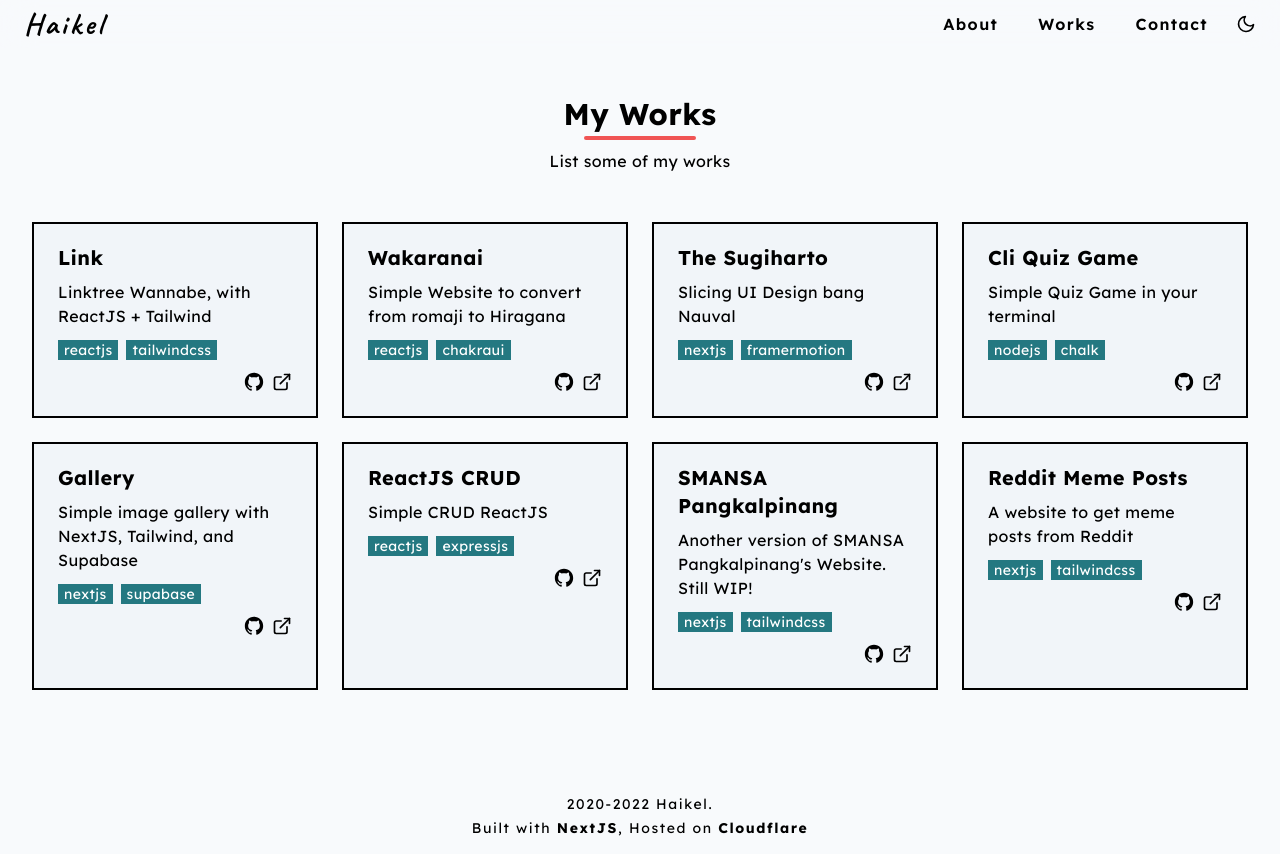
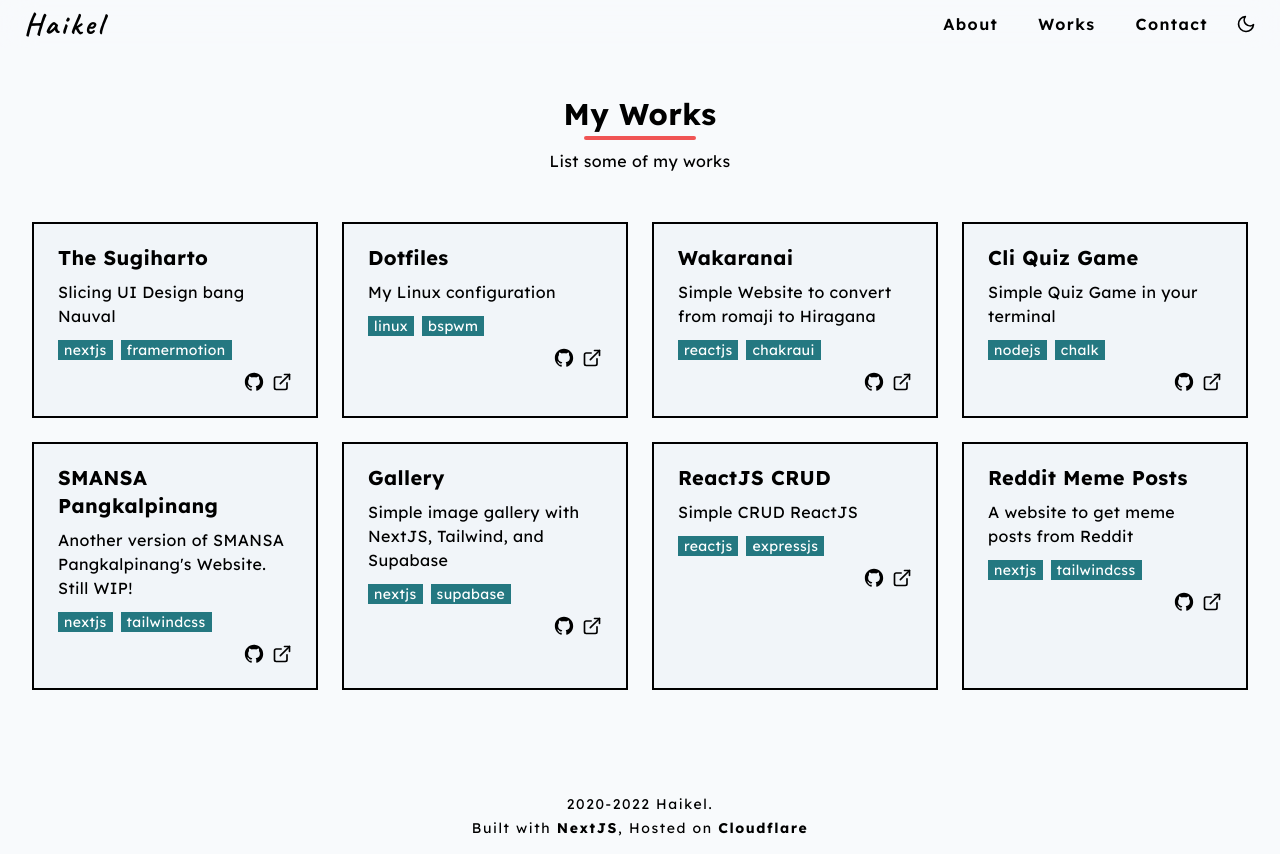
Before and after one commit to haikelz/haikel, a Next.js app: page /works in a window 1280 px wide. Built offline with nearby package versions, Linux system fonts and the light colour scheme.

Commit message:
feat(testing): add animation

```diff
--- a/package.json
+++ b/package.json
@@ -14,6 +14,7 @@
     "*.{js,jsx}": "eslint --fix"
   },
   "dependencies": {
+    "framer-motion": "^6.3.16",
     "next": "12.1.6",
     "next-seo": "^5.4.0",
     "next-themes": "^0.2.0",
--- a/src/components/organisms/gridCards/projectsList/index.ts
+++ b/src/components/organisms/gridCards/projectsList/index.ts
@@ -4,14 +4,16 @@
 const chakra = "chakraui";
 const express = "expressjs";
 const supabase = "supabase";
+const bspwm = "bspwm"
+const linux = "linux"
 
 export const ProjectsList = [
-  { h2: 'Link', p: 'Linktree Wannabe, with ReactJS + Tailwind', repo: 'https://github.com/haikelz/link', preview: 'https://haikelz.vercel.app/', img: '/img/Project_2.webp', stack1: react, stack2: tailwind },
+  { h2: "The Sugiharto", p: 'Slicing UI Design bang Nauval', repo: "https://github.com/haikelz/the-sugiharto", preview: "https://the-sugiharto.vercel.app", img: "/img/Project_7.webp", stack1: next, stack2: `framermotion` },
+  { h2: 'Dotfiles', p: 'My Linux configuration', repo: 'https://github.com/haikelz/dotfiles', preview: '', img: '/img/Project_2.webp', stack1: linux, stack2: bspwm },
   { h2: 'Wakaranai', p: 'Simple Website to convert from romaji to Hiragana', repo: 'https://github.com/haikelz/wakaranai', preview: 'https://wakaranai.vercel.app', img: '/img/Project_6.webp', stack1: react, stack2: chakra },
-  { h2: "The Sugiharto", p: 'Slicing UI Design bang Nauval', repo: "https://github.com/haikelz/the-sugiharto", preview: "https://the-sugiharto.vercel.app", img: "/img/Project_7.webp", stack1: next, stack2: `framermotion` },
   { h2: 'Cli Quiz Game', p: 'Simple Quiz Game in your terminal', repo: 'https://github.com/haikelz/cli-quiz-game', preview: "", img: '/img/Project_5.webp', stack1: 'nodejs', stack2: 'chalk' },
+  { h2: "SMANSA Pangkalpinang", p: "Another version of SMANSA Pangkalpinang's Website. Still WIP!", repo: "https://github.com/haikelz/smansa-pkp", preview: "http://smansa-pkp.vercel.app/", img: "", stack1: next, stack2: tailwind },
   { h2: 'Gallery', p: 'Simple image gallery with NextJS, Tailwind, and Supabase', repo: 'https://github.com/haikelz/anime-gallery', preview: 'https://animegallery.vercel.app/', img: '/img/Project_3.webp', stack1: next, stack2: supabase },
   { h2: 'ReactJS CRUD', p: 'Simple CRUD ReactJS', repo: 'https://github.com/haikelz/anime-review-crud', preview: "", img: '/img/Project_1.webp', stack1: react, stack2: express },
-  { h2: "SMANSA Pangkalpinang", p: "Another version of SMANSA Pangkalpinang's Website. Still WIP!", repo: "https://github.com/haikelz/smansa-pkp", preview: "http://smansa-pkp.vercel.app/", img: "", stack1: next, stack2: tailwind },
   { h2: "Reddit Meme Posts", p: "A website to get meme posts from Reddit", repo: "https://github.com/haikelz/reddit-meme-posts", preview: "https://reddit-meme-posts.netlify.app/", img: "", stack1: next, stack2: tailwind },
 ];
--- a/src/components/organisms/header/index.tsx
+++ b/src/components/organisms/header/index.tsx
@@ -1,3 +1,5 @@
+import { motion } from "framer-motion";
+import { headerAnimation } from "@/src/utils/animation";
 import { useTheme } from "next-themes";
 import { memo } from "react";
 import ToggleDarkModeHeader from "@/src/components/atoms/header/headerListItem/toggleDarkModeHeader";
@@ -9,7 +11,10 @@
   const changeTheme = () => setTheme(theme === "dark" ? "light" : "dark");
 
   return (
-    <header className="fixed hidden md:block z-50 w-full backdrop-filter backdrop-blur-lg bg-slate-50/70 dark:bg-[#171923]/70">
+    <motion.header
+      {...headerAnimation}
+      className="fixed hidden md:block z-50 w-full backdrop-filter backdrop-blur-lg bg-slate-50/70 dark:bg-[#171923]/70"
+    >
       <nav className="text-sm max-w-7xl mx-auto px-4 sm:px-6">
         <div className="flex items-center h-12 justify-between">
           <HeaderLogo />
@@ -23,7 +28,7 @@
           </div>
         </div>
       </nav>
-    </header>
+    </motion.header>
   );
 };
 
--- a/src/pages/about/index.tsx
+++ b/src/pages/about/index.tsx
@@ -1,5 +1,7 @@
+import { motion } from "framer-motion";
 import Head from "next/head";
 import AboutContainer from "@/src/components/organisms/aboutContainer";
+import { sectionAnimation } from "@/src/utils/animation";
 
 const About = () => {
   return (
@@ -7,9 +9,12 @@
       <Head>
         <title>About</title>
       </Head>
-      <section className="body-font h-screen tracking-wide">
+      <motion.section
+        {...sectionAnimation}
+        className="body-font h-screen tracking-wide"
+      >
         <AboutContainer />
-      </section>
+      </motion.section>
     </>
   );
 };
--- a/src/pages/contact/index.tsx
+++ b/src/pages/contact/index.tsx
@@ -1,3 +1,5 @@
+import { motion } from "framer-motion";
+import { sectionAnimation } from "@/src/utils/animation";
 import Head from "next/head";
 import ContactContainer from "@/src/components/organisms/contactContainer";
 
@@ -7,9 +9,12 @@
       <Head>
         <title>Contact</title>
       </Head>
-      <section className="body-font h-screen tracking-wide">
+      <motion.section
+        {...sectionAnimation}
+        className="body-font h-screen tracking-wide"
+      >
         <ContactContainer />
-      </section>
+      </motion.section>
     </>
   );
 };
--- a/src/pages/index.tsx
+++ b/src/pages/index.tsx
@@ -1,3 +1,5 @@
+import { motion } from "framer-motion";
+import { homeAnimation } from "../utils/animation";
 import Head from "next/head";
 import HomeContainer from "@/src/components/organisms/homeContainer";
 
@@ -7,9 +9,9 @@
       <Head>
         <title>Home</title>
       </Head>
-      <section className="body-font tracking-wide">
+      <motion.section {...homeAnimation} className="body-font tracking-wide">
         <HomeContainer />
-      </section>
+      </motion.section>
     </>
   );
 };
--- a/src/pages/works/index.tsx
+++ b/src/pages/works/index.tsx
@@ -1,3 +1,5 @@
+import { motion } from "framer-motion";
+import { sectionAnimation } from "@/src/utils/animation";
 import Head from "next/head";
 import WorksContainer from "@/src/components/organisms/worksContainer";
 
@@ -7,9 +9,13 @@
       <Head>
         <title>Works</title>
       </Head>
-      <section id="works" className="body-font tracking-wide">
+      <motion.section
+        {...sectionAnimation}
+        id="works"
+        className="body-font tracking-wide"
+      >
         <WorksContainer />
-      </section>
+      </motion.section>
     </>
   );
 };
--- /dev/null
+++ b/src/utils/animation/index.ts
@@ -0,0 +1,17 @@
+export const headerAnimation = {
+    transition: { delay: 0.7 },
+    initial: { opacity: 0, y: -100 },
+    animate: { opacity: 1, y: 0 },
+}
+
+export const sectionAnimation = {
+    transition: { duration: 0.5 },
+    initial: { opacity: 0, y: 100 },
+    animate: { opacity: 1, y: 0 },
+}
+
+export const homeAnimation = {
+    transition: { duration: 0.5 },
+    initial: { opacity: 0 },
+    animate: { opacity: 1 },
+}
```
Also changed, not shown: 1 other file (tests, documents, lock files or other folders).
